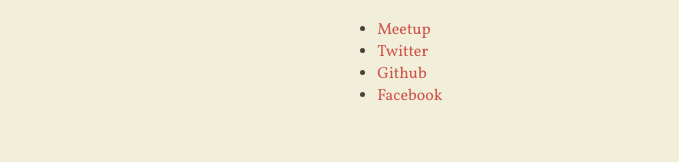
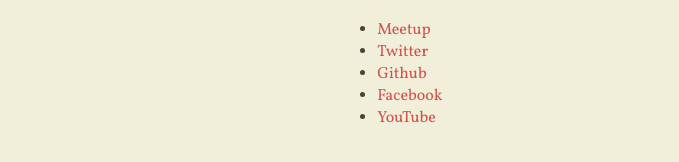
Before and after one commit to Rust-Wroclaw/rust-wroclaw.github.io, a Jekyll site: the page built from index.html, in a window 1280 px wide. Shown: the part 602-764 px from the top of the page, without its empty margins (330-1009 px from the left). Built offline with Jekyll 4.4.1, drawn with Linux system fonts in a browser that asks for light colours; nearby versions of some CDN libraries.

Commit message:
Added YT channel

```diff
--- a/_includes/content.html
+++ b/_includes/content.html
@@ -1,6 +1,7 @@
 <h2>What we're about</h2>
 <p>
-Hello! We're here to bring Rust to Wroclaw and make it easier to all the Rustaceans here to create a vibrant community.
+    Hello! We're here to bring Rust to Wroclaw and make it easier to all the Rustaceans here to create a vibrant
+    community.
 </p>
 
 <p>
@@ -27,4 +30,5 @@
     <li><a href='https://twitter.com/RustWroclaw' target='_blank'>Twitter</a></li>
     <li><a href='https://github.com/Rust-Wroclaw' target='_blank'>Github</a></li>
     <li><a href='https://www.facebook.com/rustwroclaw/' target='_blank'>Facebook</a></li>
+    <li><a href='https://www.youtube.com/channel/UC9X86dyEwpbCnpC18qjt33Q' target="_blank">YouTube</a></li>
 </ul>
```
Also changed, not shown: other parts of _includes/content.html (+4 -2 lines). Lines whose indentation alone changed are shown as unchanged.
